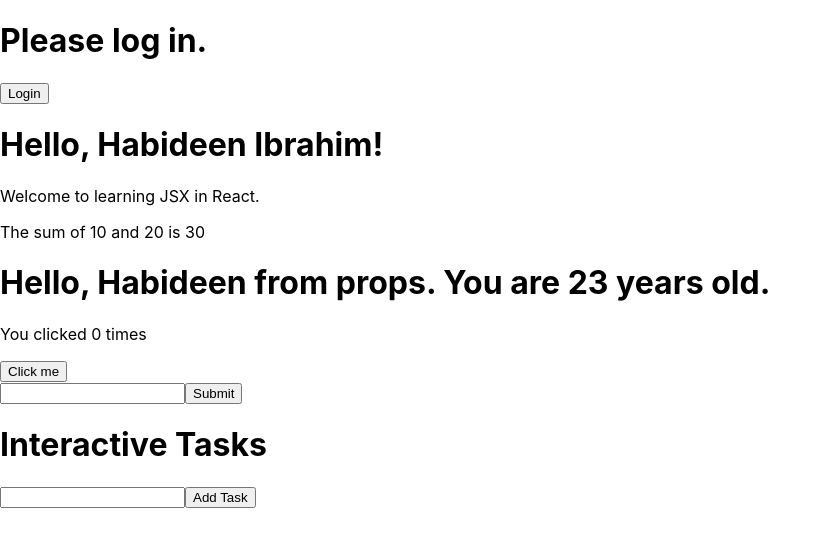
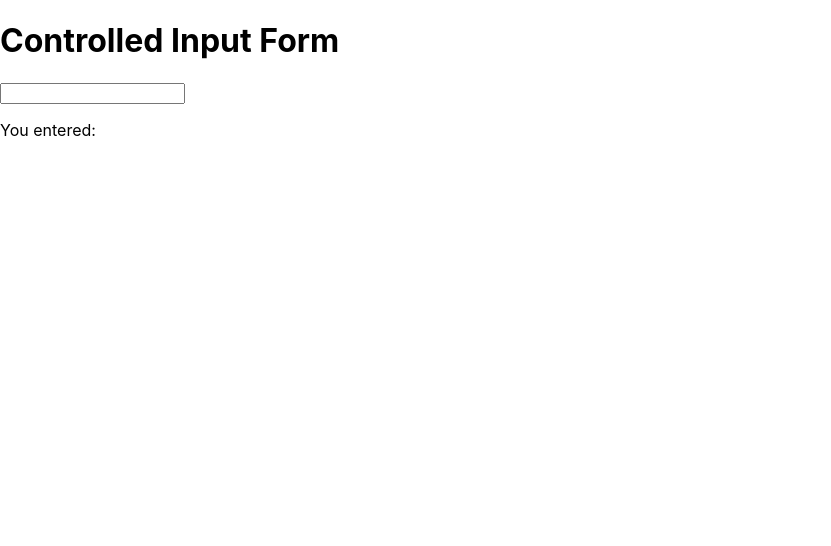
Before and after one commit to habideen/react_js_tutorial, a React (Create React App) app: page / in a window 1280 px wide. Shown: the top 546 px of the page, without its empty margins (0-831 px from the left). Built offline with nearby package versions, Linux system fonts and the light colour scheme.

Commit message:
form: simple text input change event

```diff
--- a/src/App.js
+++ b/src/App.js
@@ -1,26 +1,28 @@
 import { useState, useEffect } from "react";
 import "./App.css";
-import Greeting from "./components/Greeting";
-import Counter from "./components/Counter";
-import Form from "./components/Form";
-import CheckAuth from "./components/CheckAuth";
-import ItemMap from "./components/ItemMap";
+import SimpleForm from "./components/form/SimpleForm";
+// import Greeting from "./components/Greeting";
+// import Counter from "./components/Counter";
+// import Form from "./components/form/FormSubmission";
+// import CheckAuth from "./components/CheckAuth";
+// import ItemMap from "./components/ItemMap";
 
 function content() {
-  const name = "Habideen Ibrahim";
-  const greeting = "Hello, " + name + "!";
+  // const name = "Habideen Ibrahim";
+  // const greeting = "Hello, " + name + "!";
 
   return (
     <div>
-      <CheckAuth />
+      {/* <CheckAuth />
       <h1>{greeting}</h1>
       <p>Welcome to learning JSX in React.</p>
       <p>The sum of 10 and 20 is {10 + 20}</p>
 
       <Greeting name="Habideen from props" age="23" />
       <Counter />
-      <Form />
-      <ItemMap />
+      <FormSubmission />
+      <ItemMap /> */}
+      <SimpleForm />
     </div>
   );
 }
--- a/src/components/Form.js
+++ b/src/components/form/FormSubmission.js
@@ -1,6 +1,6 @@
 import React, {useState} from 'react';
 
-function Form() {
+function FormSubmission() {
   const [inputValue, setInputValue] = useState('');
 
   const handleChange = (event) => {
@@ -26,4 +26,4 @@ function Form() {
   );
 }
 
-export default Form;
+export default FormSubmission;
--- /dev/null
+++ b/src/components/form/SimpleForm.js
@@ -0,0 +1,19 @@
+import React, { useState } from "react";
+
+function SimpleForm() {
+  const [name, setName] = useState("");
+
+  const handleChange = (event) => {
+      setName(event.target.value);
+  };
+
+  return (
+    <div>
+      <h1>Controlled Input Form</h1>
+      <input type="text" value={name} onChange={handleChange} />
+      <p>You entered: {name}</p>
+    </div>
+  );
+}
+
+export default SimpleForm;
```
